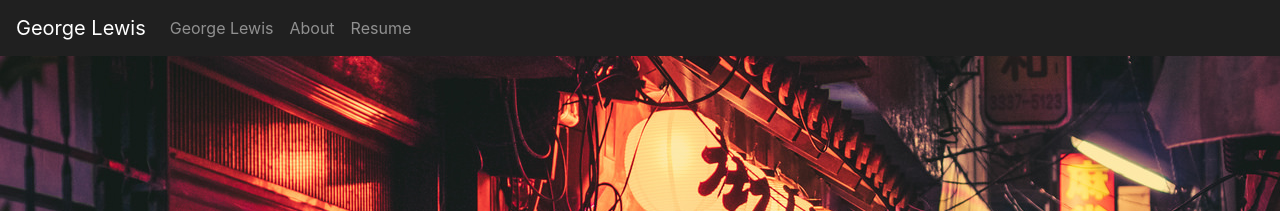
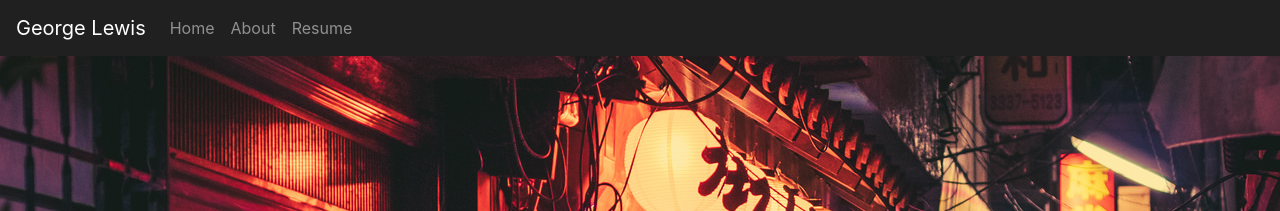
Before and after one commit to George-lewis/george-lewis.github.io, a Jekyll site: the page built from index.markdown, in a window 1280 px wide. Shown: the top 211 px of the page. Built offline with Jekyll 4.4.1, drawn with Linux system fonts in a browser that asks for light colours.

Commit message:
Modify head.html to allow overriding of page names in the header

```diff
--- a/_includes/head.html
+++ b/_includes/head.html
@@ -20,6 +20,8 @@
     {% endif %}
 {% endfor %}
 
-<title>{% if page.title %}{{ page.title }}{% else %}{{ site.title }}{% endif %}</title>
+<title>{{ site.title }}</title>
+
+<!--<title>{% if page.title %}{{ page.title }}{% else %}{{ site.title }}{% endif %}</title>-->
 
 </head>
--- a/_includes/header.html
+++ b/_includes/header.html
@@ -14,7 +14,7 @@
             {% for page in sorted_pages %}
                 {% if page.title %}
                     <li class="nav-item"></li>
-                        <a class="nav-link" href="{{ page.url | prepend: site.baseurl }}">{{ page.title }}</a></h3>
+                        <a class="nav-link" href="{{ page.url | prepend: site.baseurl }}">{% if page.title_override %}{{ page.title_override }}{% else %}{{ page.title }}{% endif %}</a></h3>
                     </li>
                 {% endif %}
             {% endfor %}
--- a/index.markdown
+++ b/index.markdown
@@ -3,6 +3,7 @@
 # To modify the layout, see https://jekyllrb.com/docs/themes/#overriding-theme-defaults
 layout: page
 title: George Lewis
+title_override: Home
 order: 0
 ---
 
```
